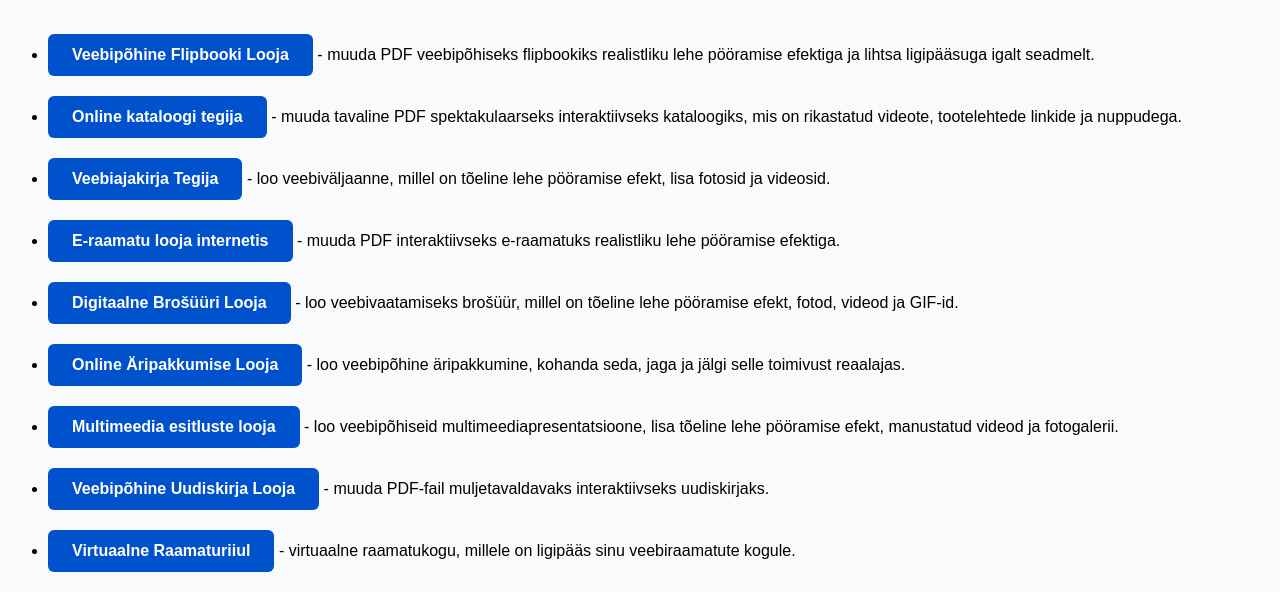
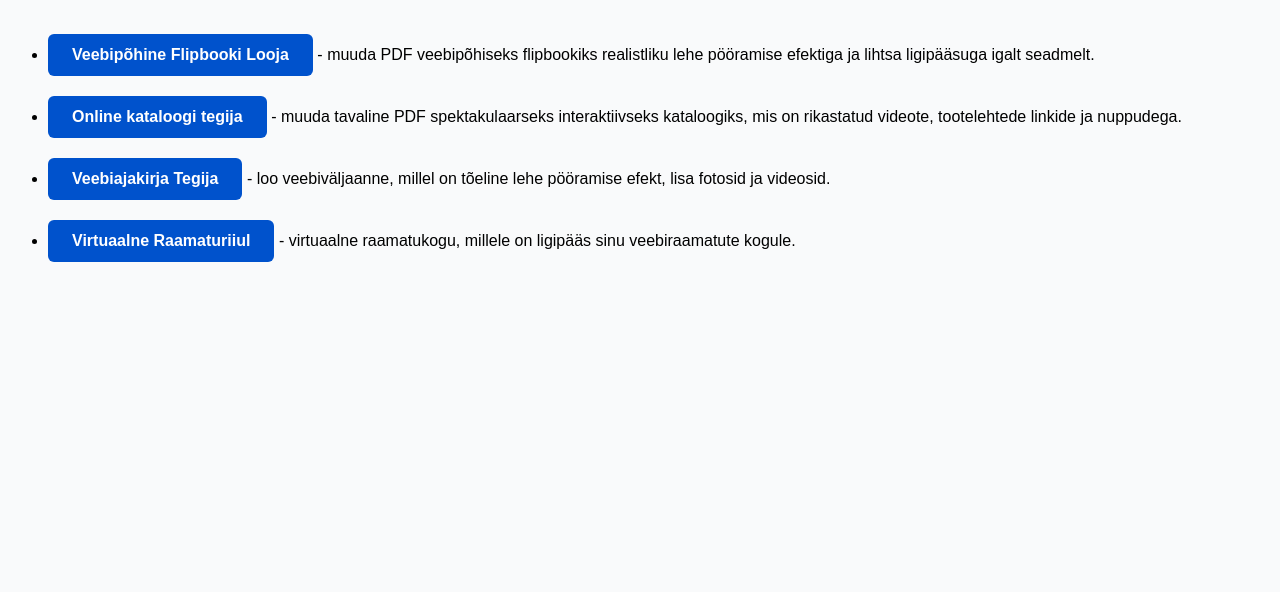
Before and after one commit to mattboot86/flipbook-et, a plain HTML site: page index.html in a window 1280 px wide. Shown: the part 208-800 px from the top of the page. Drawn offline with Linux system fonts and the light colour scheme.

Commit message:
Update index.html

```diff
--- a/index.html
+++ b/index.html
@@ -33,11 +33,6 @@
   <li><a href="https://publuu.com/et/flipbook-maker/" target="_blank" rel="noopener noreferrer">Veebipõhine Flipbooki Looja</a> - muuda PDF veebipõhiseks flipbookiks realistliku lehe pööramise efektiga ja lihtsa ligipääsuga igalt seadmelt.</li>
   <li><a href="https://publuu.com/et/online-product-catalog/" target="_blank" rel="noopener noreferrer">Online kataloogi tegija</a> - muuda tavaline PDF spektakulaarseks interaktiivseks kataloogiks, mis on rikastatud videote, tootelehtede linkide ja nuppudega.</li>
   <li><a href="https://publuu.com/et/online-digitaalajakirjade-tegija/" target="_blank" rel="noopener noreferrer">Veebiajakirja Tegija</a> - loo veebiväljaanne, millel on tõeline lehe pööramise efekt, lisa fotosid ja videosid.</li>
-  <li><a href="https://publuu.com/et/ebook-creator-online/" target="_blank" rel="noopener noreferrer">E-raamatu looja internetis</a> - muuda PDF interaktiivseks e-raamatuks realistliku lehe pööramise efektiga.</li>
-  <li><a href="https://publuu.com/et/online-digital-brochure-maker/" target="_blank" rel="noopener noreferrer">Digitaalne Brošüüri Looja</a> - loo veebivaatamiseks brošüür, millel on tõeline lehe pööramise efekt, fotod, videod ja GIF-id.</li>
-  <li><a href="https://publuu.com/et/business-proposal/" target="_blank" rel="noopener noreferrer">Online Äripakkumise Looja</a> - loo veebipõhine äripakkumine, kohanda seda, jaga ja jälgi selle toimivust reaalajas.</li>
-  <li><a href="https://publuu.com/et/multimedia-presentation/" target="_blank" rel="noopener noreferrer">Multimeedia esitluste looja</a> - loo veebipõhiseid multimeediapresentatsioone, lisa tõeline lehe pööramise efekt, manustatud videod ja fotogalerii.</li>
-  <li><a href="https://publuu.com/et/company-newsletter-maker/" target="_blank" rel="noopener noreferrer">Veebipõhine Uudiskirja Looja</a> - muuda PDF-fail muljetavaldavaks interaktiivseks uudiskirjaks.</li>
   <li><a href="https://publuu.com/et/virtual-bookshelf/" target="_blank" rel="noopener noreferrer">Virtuaalne Raamaturiiul</a> - virtuaalne raamatukogu, millele on ligipääs sinu veebiraamatute kogule.</li>
 </ul>
 
```
